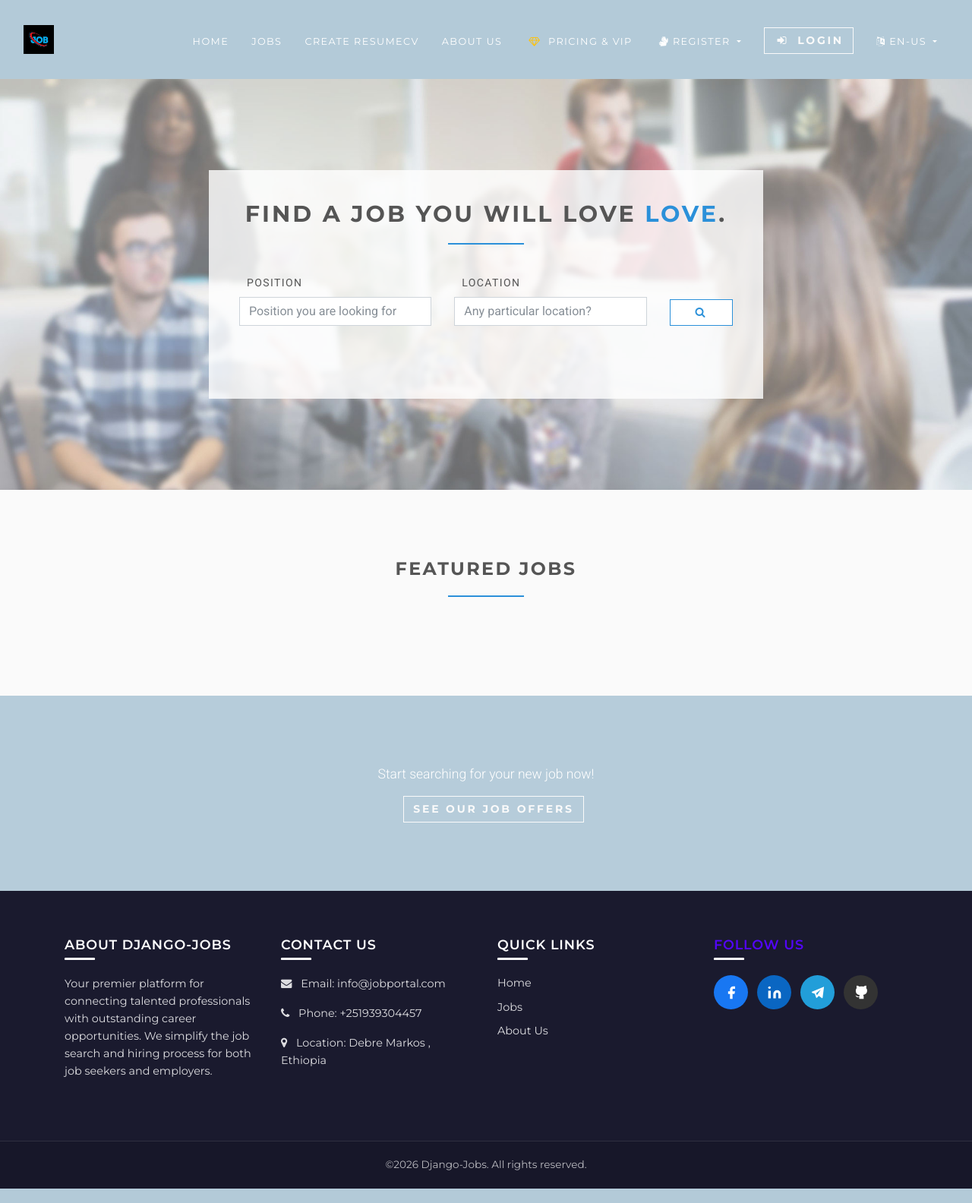
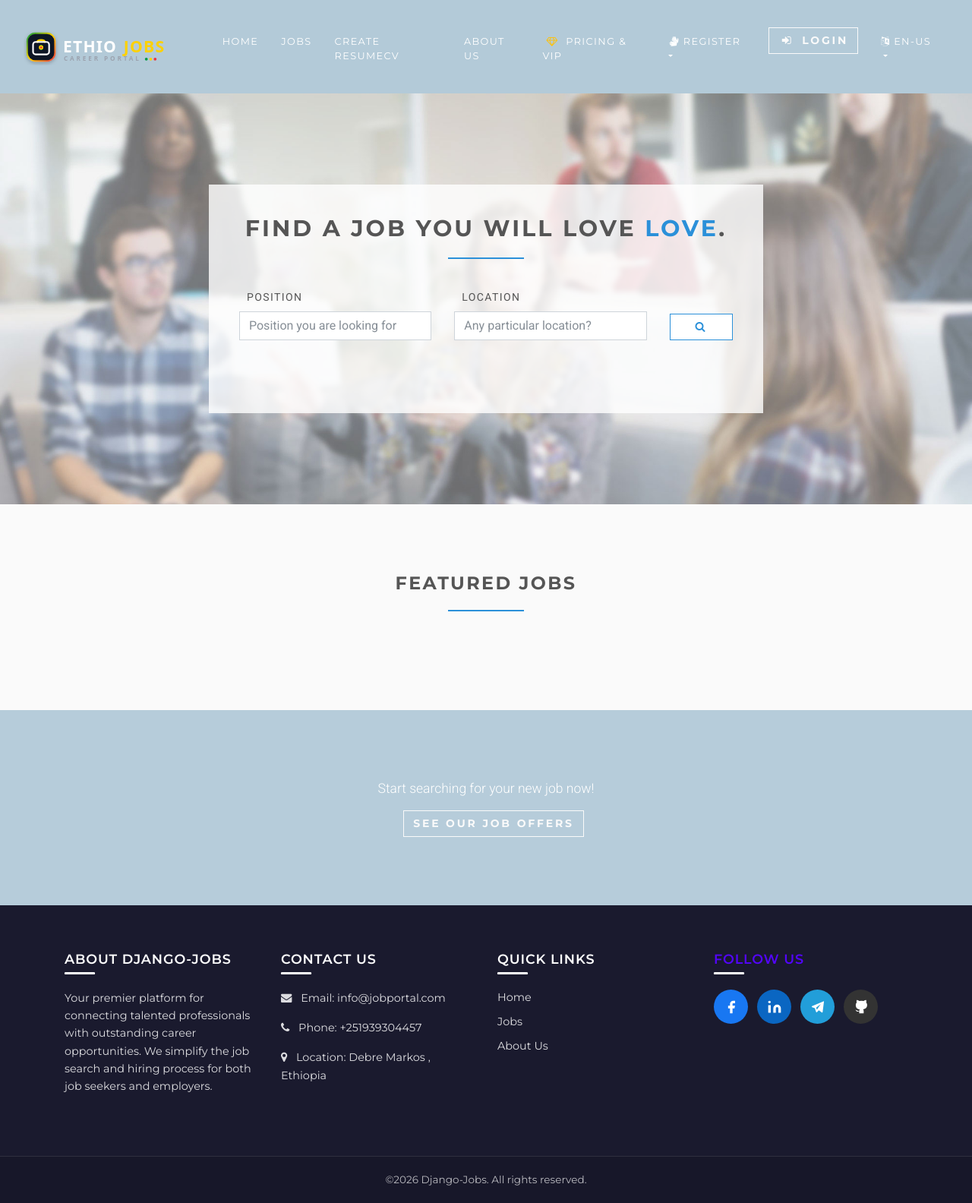
Before and after one commit to wuba21/Django-online-Job-Portal-system, a Django app: template templates/home.html in a window 1280 px wide. Shown: the whole page at 76% size. Run offline with Django 3.2, Linux system fonts and the light colour scheme; the template is opened without the code that fills it, so the values that code supplies are empty; parts of the project's set-up code (start-up, migrations or seed data) failed here and were passed over; some libraries are stand-ins or nearby versions.

Commit message:
Upgrade navbar logo to modern Ethiopian flag SVG logo and favicon

```diff
--- a/templates/base.html
+++ b/templates/base.html
@@ -31,7 +31,8 @@
     <link rel="stylesheet" href="https://cdnjs.cloudflare.com/ajax/libs/toastr.js/latest/toastr.min.css"/>
     {% block styles %}{% endblock %}
     <!-- Favicon-->
-    <link rel="shortcut icon" href="favicon.png">
+    <link rel="icon" type="image/svg+xml" href="{% static 'img/favicon.svg' %}">
+    <link rel="shortcut icon" href="{% static 'img/favicon.svg' %}">
     <!-- Tweaks for older IEs--><!--[if lt IE 9]>
     <script src="https://oss.maxcdn.com/html5shiv/3.7.3/html5shiv.min.js"></script>
     <script src="https://oss.maxcdn.com/respond/1.4.2/respond.min.js"></script><![endif]-->
@@ -43,8 +44,8 @@
 <header class="header">
     <nav class="navbar navbar-expand-lg">
         <div class="container-fluid">
-            <a href="{% url 'jobs:home' %}" class="navbar-brand">
-                <img src="{% static 'img/logo-small.jpg' %}" alt="logo" style="max-height: 38px; width: auto; max-width: 100%;">
+            <a href="{% url 'jobs:home' %}" class="navbar-brand d-inline-flex align-items-center" style="padding: 6px 0;">
+                <img src="{% static 'img/logo.svg' %}" alt="ETHIO JOBS PORTAL" style="height: 42px; width: auto; max-width: 100%; display: block;">
                 <span class="sr-only">{% trans "Home" %}</span>
             </a>
             <button type="button" data-toggle="collapse" data-target="#navbarSupportedContent"
```
Also changed, not shown: static/img/favicon.svg (added), static/img/logo.svg (added).
